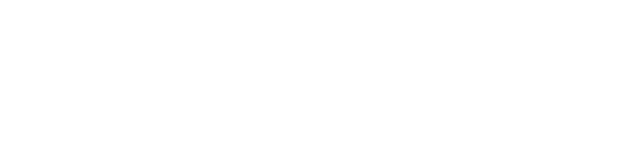
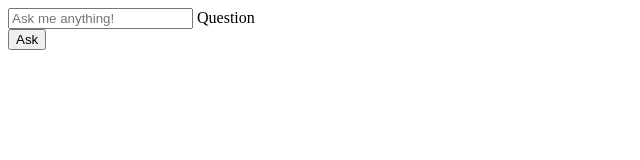
Before and after one commit to matcottonjr/finalProject, a plain HTML site: page index.html in a window 1280 px wide. Shown: the whole page, without its empty margins (0-640 px from the left). Drawn offline with Linux system fonts and the light colour scheme.

Commit message:
Add input, label, button, and divs to html

```diff
--- a/index.html
+++ b/index.html
@@ -10,6 +10,16 @@
 </head>
 
 <body>
+    <div>
+        <input type="text" id="question" name="question" value="" placeholder="Ask me anything!">
+        <label for="question">Question</label>
+    </div>
+    <div>
+        <button type="submit">Ask</button>
+    </div>
+    <div id="answers">
+
+    </div>
 
     <script src="./app.js"></script>
 </body>
```
